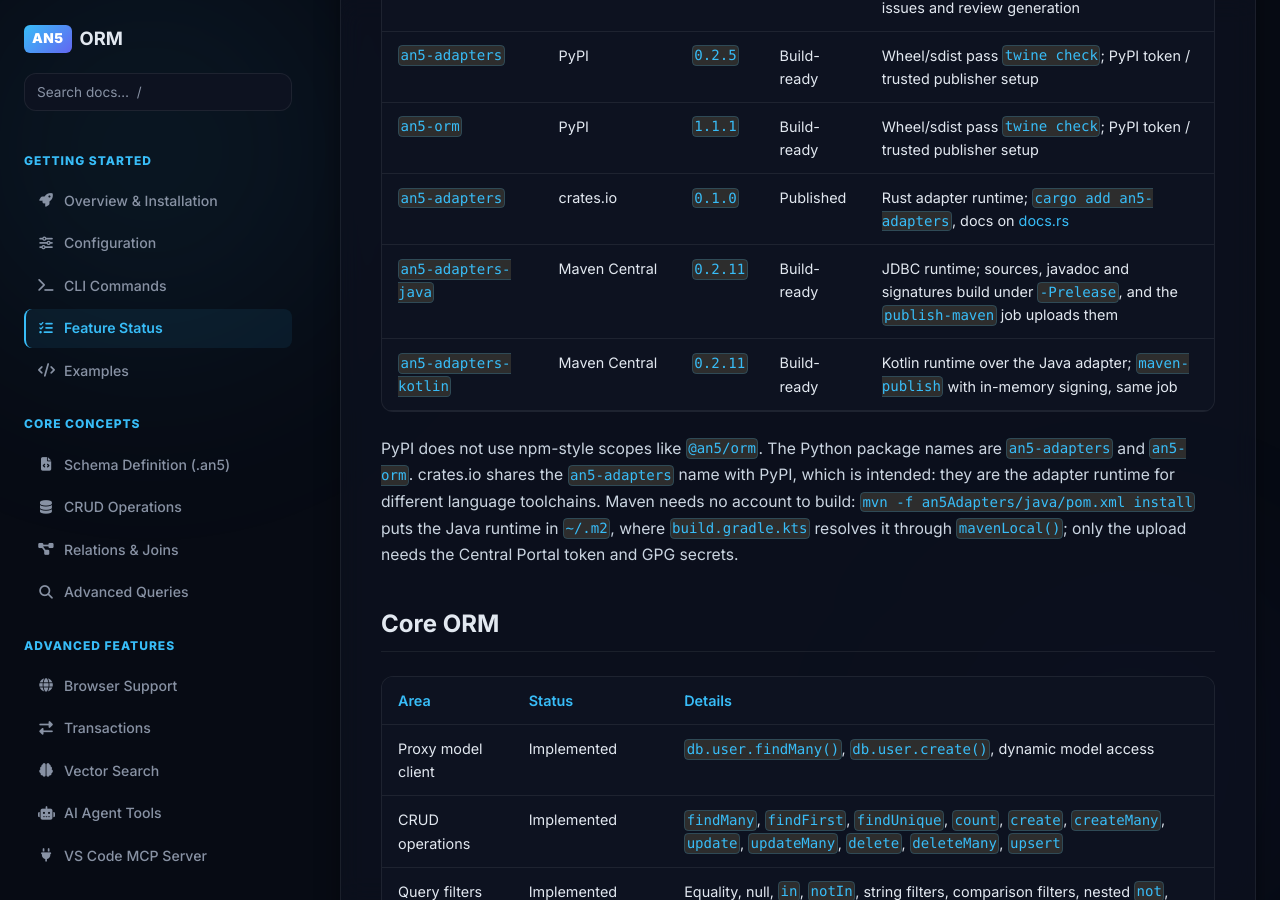
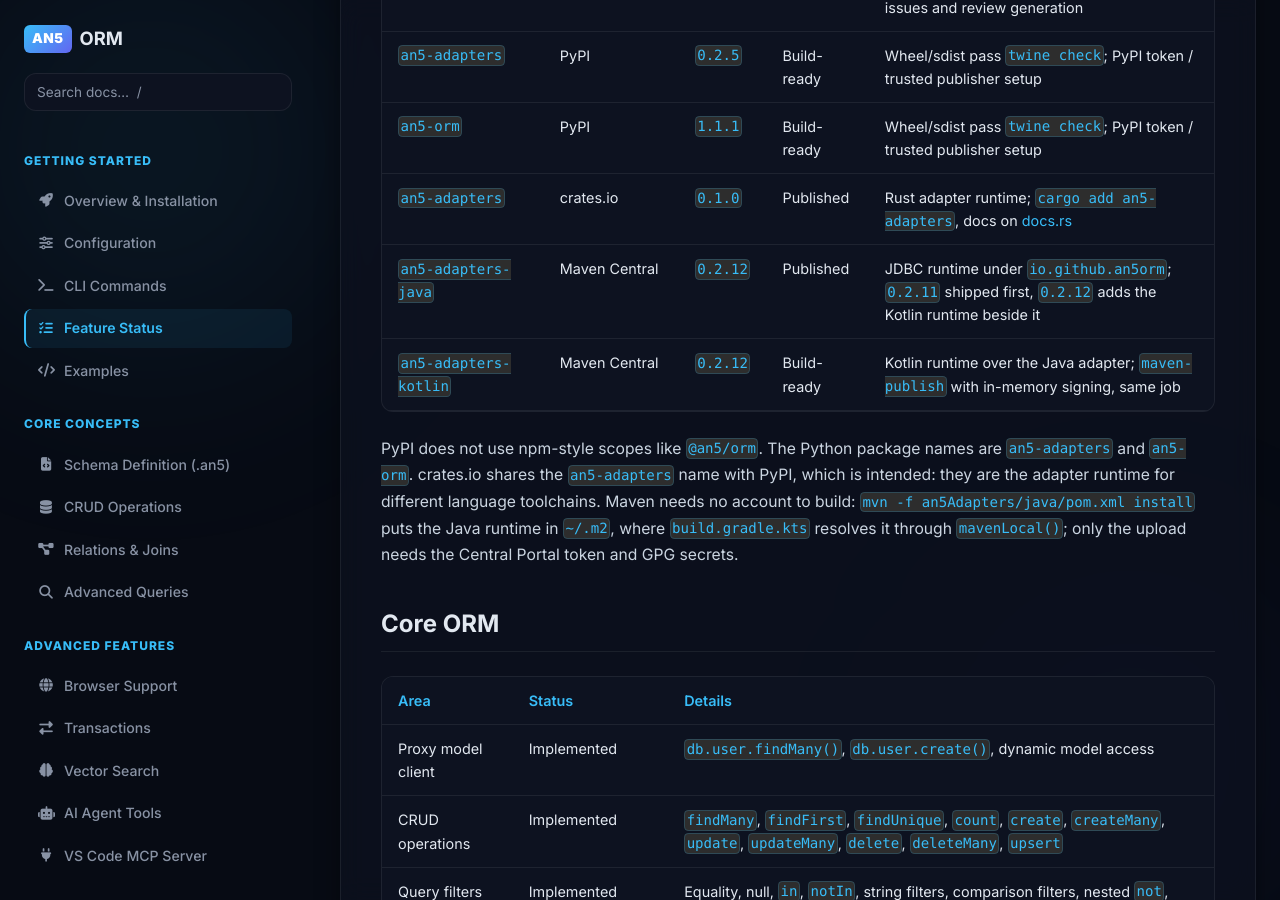
Before and after one commit to an5ORM/docs, a Jekyll site: the page built from docs/guides/feature-status.md, in a window 1280 px wide and 900 px high, scrolled down 775 px. Built offline with Jekyll 4.4.1, drawn with Linux system fonts in a browser that asks for light colours; nearby versions of some CDN libraries.

Commit message:
docs: record the adapters as published on Maven Central
The Java runtime is on Central as io.github.an5orm:an5-adapters-java; 0.2.12 adds the Kotlin runtime beside it.

```diff
--- a/docs/guides/feature-status.md
+++ b/docs/guides/feature-status.md
@@ -21,8 +21,8 @@
 | `an5-adapters` | PyPI | `0.2.5` | Build-ready | Wheel/sdist pass `twine check`; PyPI token / trusted publisher setup |
 | `an5-orm` | PyPI | `1.1.1` | Build-ready | Wheel/sdist pass `twine check`; PyPI token / trusted publisher setup |
 | `an5-adapters` | crates.io | `0.1.0` | Published | Rust adapter runtime; `cargo add an5-adapters`, docs on [docs.rs](https://docs.rs/an5-adapters) |
-| `an5-adapters-java` | Maven Central | `0.2.11` | Build-ready | JDBC runtime; sources, javadoc and signatures build under `-Prelease`, and the `publish-maven` job uploads them |
-| `an5-adapters-kotlin` | Maven Central | `0.2.11` | Build-ready | Kotlin runtime over the Java adapter; `maven-publish` with in-memory signing, same job |
+| `an5-adapters-java` | Maven Central | `0.2.12` | Published | JDBC runtime under `io.github.an5orm`; `0.2.11` shipped first, `0.2.12` adds the Kotlin runtime beside it |
+| `an5-adapters-kotlin` | Maven Central | `0.2.12` | Build-ready | Kotlin runtime over the Java adapter; `maven-publish` with in-memory signing, same job |
 
 PyPI does not use npm-style scopes like `@an5/orm`. The Python package names are `an5-adapters` and `an5-orm`. crates.io shares the `an5-adapters` name with PyPI, which is intended: they are the adapter runtime for different language toolchains. Maven needs no account to build: `mvn -f an5Adapters/java/pom.xml install` puts the Java runtime in `~/.m2`, where `build.gradle.kts` resolves it through `mavenLocal()`; only the upload needs the Central Portal token and GPG secrets.
 
```
